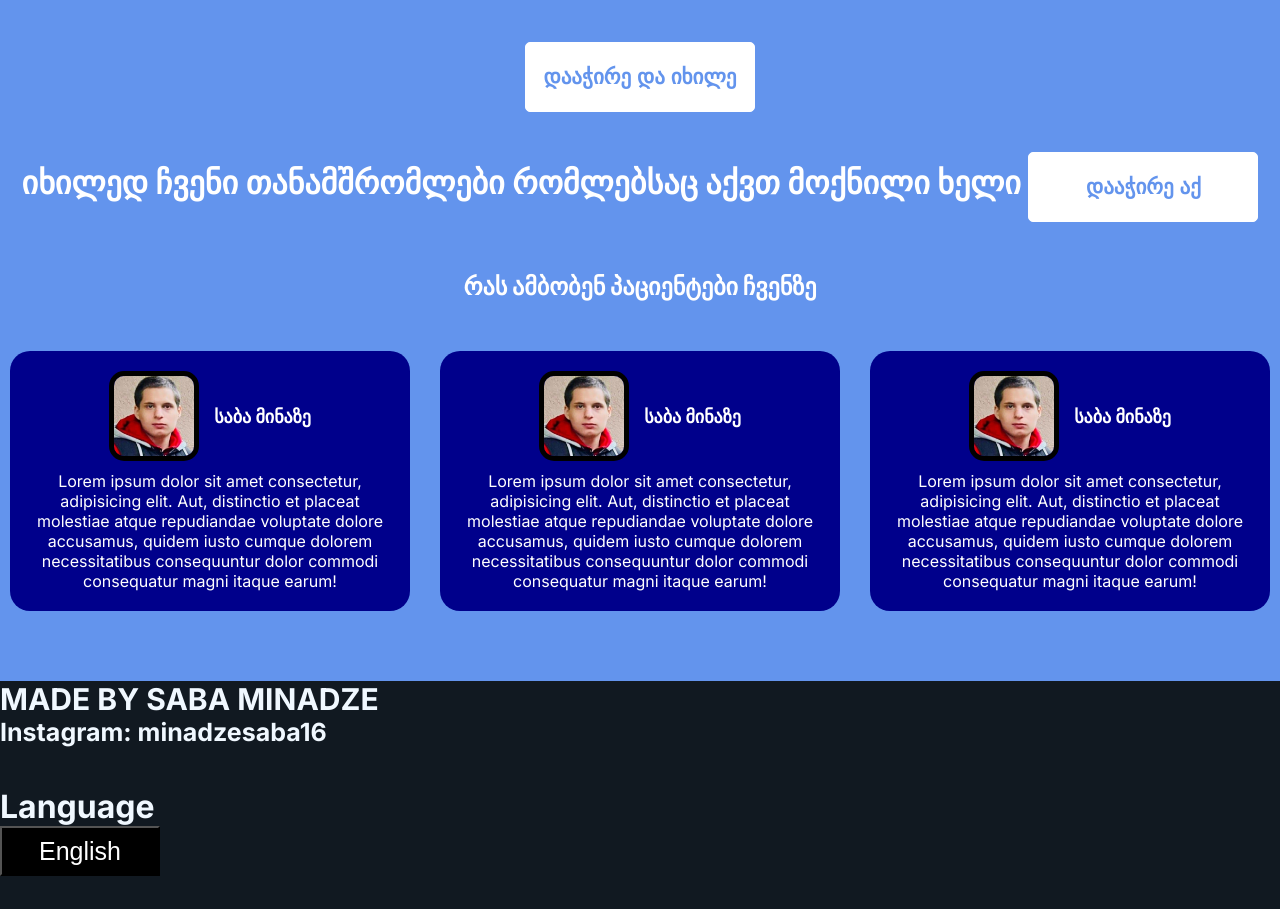
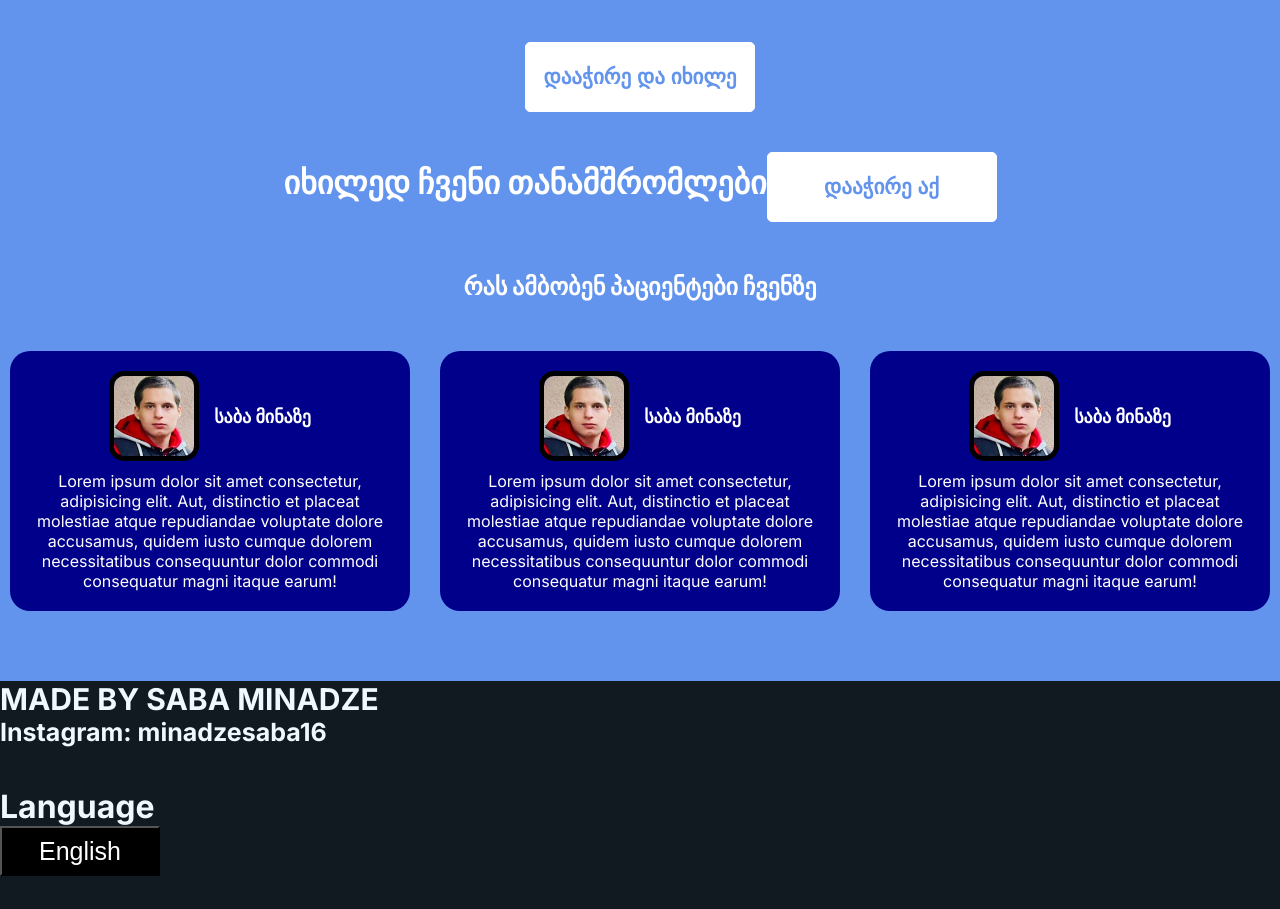
Before and after one commit to SabaMinadze/algani-dent, a Next.js app: page / in a window 1280 px wide. Shown: the part 1288-2197 px from the top of the page. Built offline with nearby package versions, Linux system fonts and the light colour scheme.

Commit message:
Update Main.tsx

```diff
--- a/app/components/Main/Main.tsx
+++ b/app/components/Main/Main.tsx
@@ -8,7 +8,7 @@ function Main() {
   return (
     <>
     <center><div className={s.mainBox1}>
-        <h1 className={s.mainTxt}>იხილედ ჩვენი თანამშრომლები რომლებსაც აქვთ მოქნილი ხელი <Link href="/stomatologi"><Button title="დააჭირე აქ"/></Link></h1>
+        <h1 className={s.mainTxt}>იხილედ ჩვენი თანამშრომლები<Link href="/stomatologi"><Button title="დააჭირე აქ"/></Link></h1>
 
     </div></center>
     </>
```
